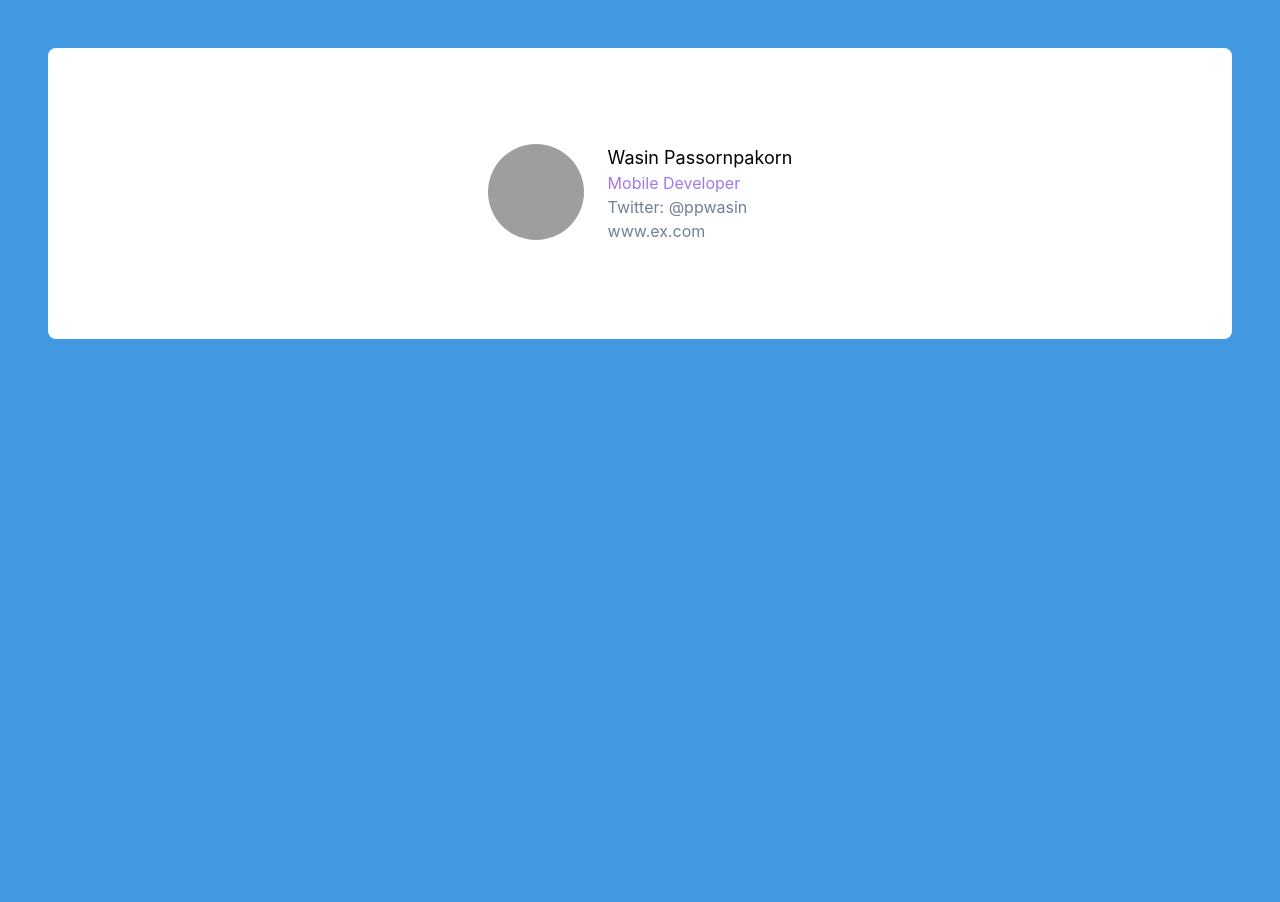
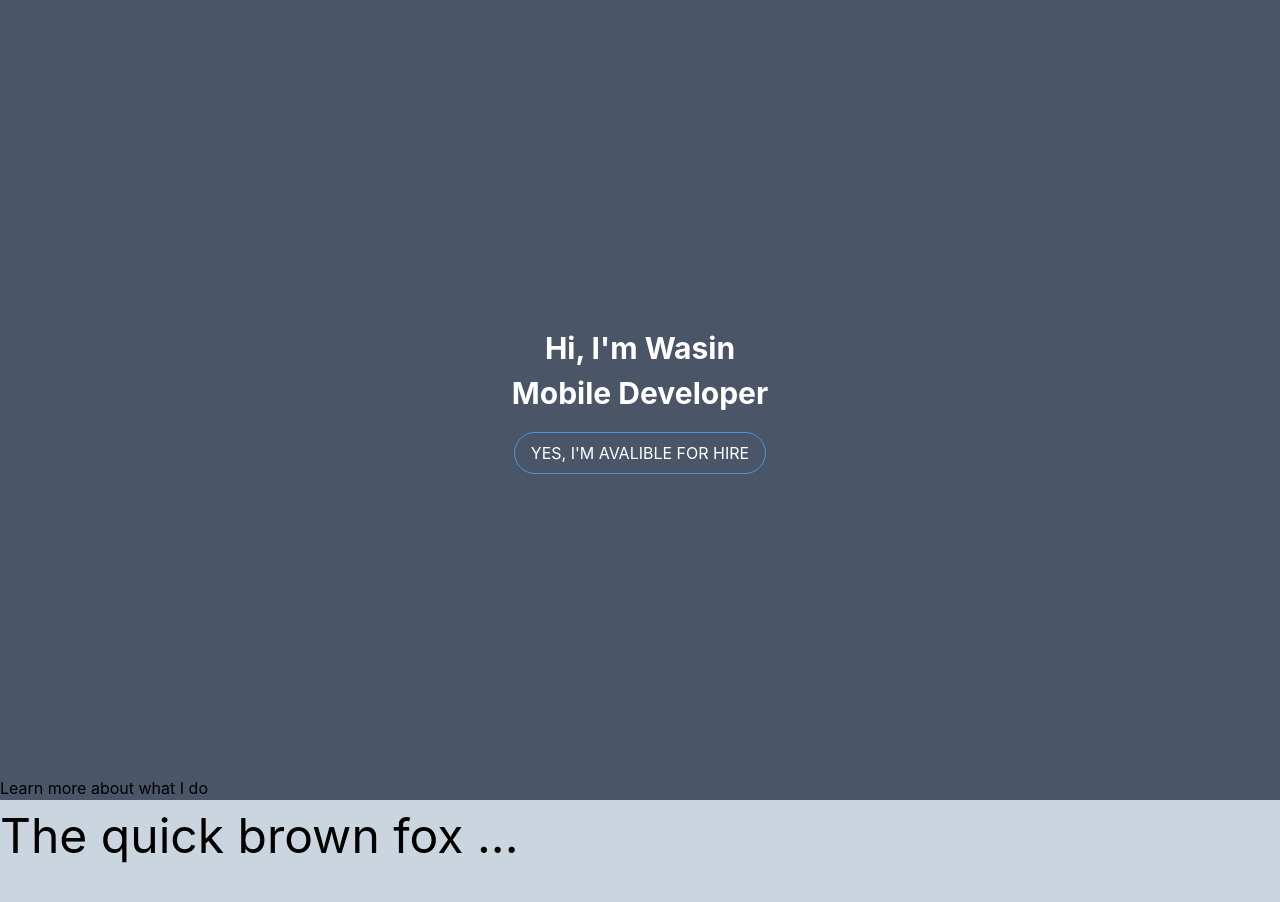
Before and after one commit to ppwasin/portfolio, a Next.js app: page / in a window 1280 px wide. Shown: the top 902 px of the page. Before the commit the page ends 800 px from the top, so only its background shows below. Built offline with nearby package versions, Linux system fonts and the light colour scheme; grey boxes are pictures that could not be loaded.

Commit message:
align first page

```diff
--- a/pages/index.js
+++ b/pages/index.js
@@ -1,67 +1,72 @@
 import Head from "next/head";
 
 export default function Home() {
-  return <TailWindDemo />;
   // return (
-  //   <div className={styles.container}>
-  //     <Head>
-  //       <title>Create Next App</title>
-  //       <link rel="icon" href="/favicon.ico" />
-  //     </Head>
-
-  //     <main className={styles.main}>
-  //       <h1 className={styles.title}>
-  //         Welcome to <a href="https://nextjs.org">Next.js!</a>
+  //   <div class="container mx-auto flex px-5 items-center justify-center flex-col">
+  //     <div class="text-center lg:w-2/3 w-full">
+  //       <h1 class="title-font sm:text-4xl text-3xl mb-4 font-medium text-gray-900">
+  //         Microdosing synth tattooed vexillologist
   //       </h1>
-
-  //       <p className={styles.description}>
-  //         Get started by editing{" "}
-  //         <code className={styles.code}>pages/index.js</code>
+  //       <p class="mb-8 leading-relaxed">
+  //         Meggings kinfolk echo park stumptown DIY, kale chips beard jianbing
+  //         tousled. Chambray dreamcatcher trust fund, kitsch vice godard disrupt
+  //         ramps hexagon mustache umami snackwave tilde chillwave ugh. Pour-over
+  //         meditation PBR&amp;B pickled ennui celiac mlkshk freegan photo booth
+  //         af fingerstache pitchfork.
   //       </p>
-
-  //       <div className={styles.grid}>
-  //         <a href="https://nextjs.org/docs" className={styles.card}>
-  //           <h3>Documentation &rarr;</h3>
-  //           <p>Find in-depth information about Next.js features and API.</p>
-  //         </a>
-
-  //         <a href="https://nextjs.org/learn" className={styles.card}>
-  //           <h3>Learn &rarr;</h3>
-  //           <p>Learn about Next.js in an interactive course with quizzes!</p>
-  //         </a>
-
-  //         <a
-  //           href="https://github.com/vercel/next.js/tree/master/examples"
-  //           className={styles.card}
-  //         >
-  //           <h3>Examples &rarr;</h3>
-  //           <p>Discover and deploy boilerplate example Next.js projects.</p>
-  //         </a>
-
-  //         <a
-  //           href="https://vercel.com/import?filter=next.js&utm_source=create-next-app&utm_medium=default-template&utm_campaign=create-next-app"
-  //           className={styles.card}
-  //         >
-  //           <h3>Deploy &rarr;</h3>
-  //           <p>
-  //             Instantly deploy your Next.js site to a public URL with Vercel.
-  //           </p>
-  //         </a>
+  //       <div class="flex justify-center">
+  //         <button class="inline-flex text-white bg-indigo-500 border-0 py-2 px-6 focus:outline-none hover:bg-indigo-600 rounded text-lg">
+  //           Button
+  //         </button>
+  //         <button class="ml-4 inline-flex text-gray-700 bg-gray-200 border-0 py-2 px-6 focus:outline-none hover:bg-gray-300 rounded text-lg">
+  //           Button
+  //         </button>
   //       </div>
-  //     </main>
-
-  //     <footer className={styles.footer}>
-  //       <a
-  //         href="https://vercel.com?utm_source=create-next-app&utm_medium=default-template&utm_campaign=create-next-app"
-  //         target="_blank"
-  //         rel="noopener noreferrer"
-  //       >
-  //         Powered by{" "}
-  //         <img src="/vercel.svg" alt="Vercel Logo" className={styles.logo} />
-  //       </a>
-  //     </footer>
+  //     </div>
   //   </div>
   // );
+  return (
+    <>
+      <div class="relative flex items-center bg-gray-200 h-screen w-screen bg-gray-700">
+        <div class="flex-1 content-center items-center">
+          <span class="text-3xl font-bold text-center text-white">
+            <p>Hi, I'm Wasin</p>
+            <p>Mobile Developer</p>
+          </span>
+          <div class="py-2" />
+          <div class="flex justify-center">
+            <button
+              class="
+                transition
+                duration-500
+                ease-in-out
+                py-2 px-4
+                border
+                border-blue-500
+                rounded-full
+                text-white
+                bg-transparent
+                transform
+                hover:text-white
+                hover:bg-blue-600
+                hover:-translate-x-1
+                hover:scale-110
+                "
+            >
+              YES, I'M AVALIBLE FOR HIRE
+            </button>
+          </div>
+        </div>
+        <div class="absolute bottom-0 left-0 w-screen">
+          <div>Learn more about what I do</div>
+        </div>
+      </div>
+
+      <div class="bg-gray-400 h-screen">
+        <p class="text-5xl ...">The quick brown fox ...</p>
+      </div>
+    </>
+  );
 }
 
 const TailWindDemo = () => {
--- a/styles/tailwind.css
+++ b/styles/tailwind.css
@@ -1,8 +1,8 @@
 @tailwind base;
 @tailwind components;
 
-body {
+/* body {
   @apply p-12 bg-blue-500;
-}
+} */
 
 @tailwind utilities;
```
